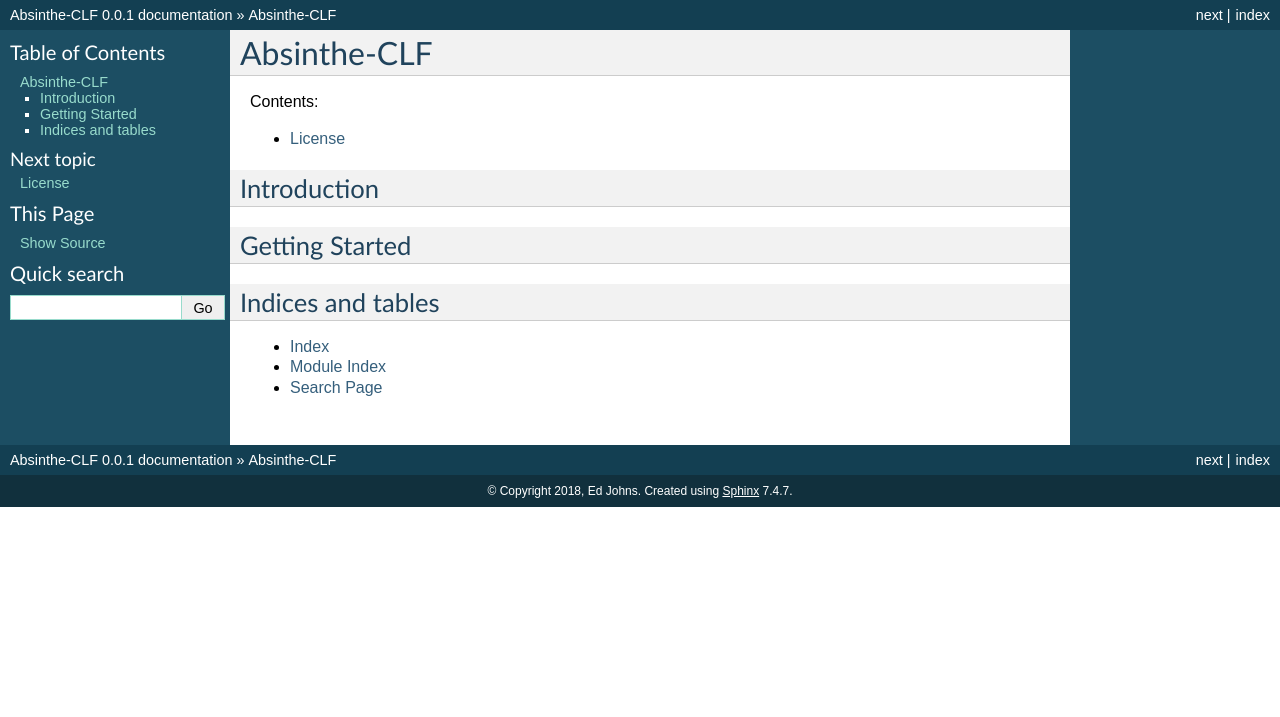
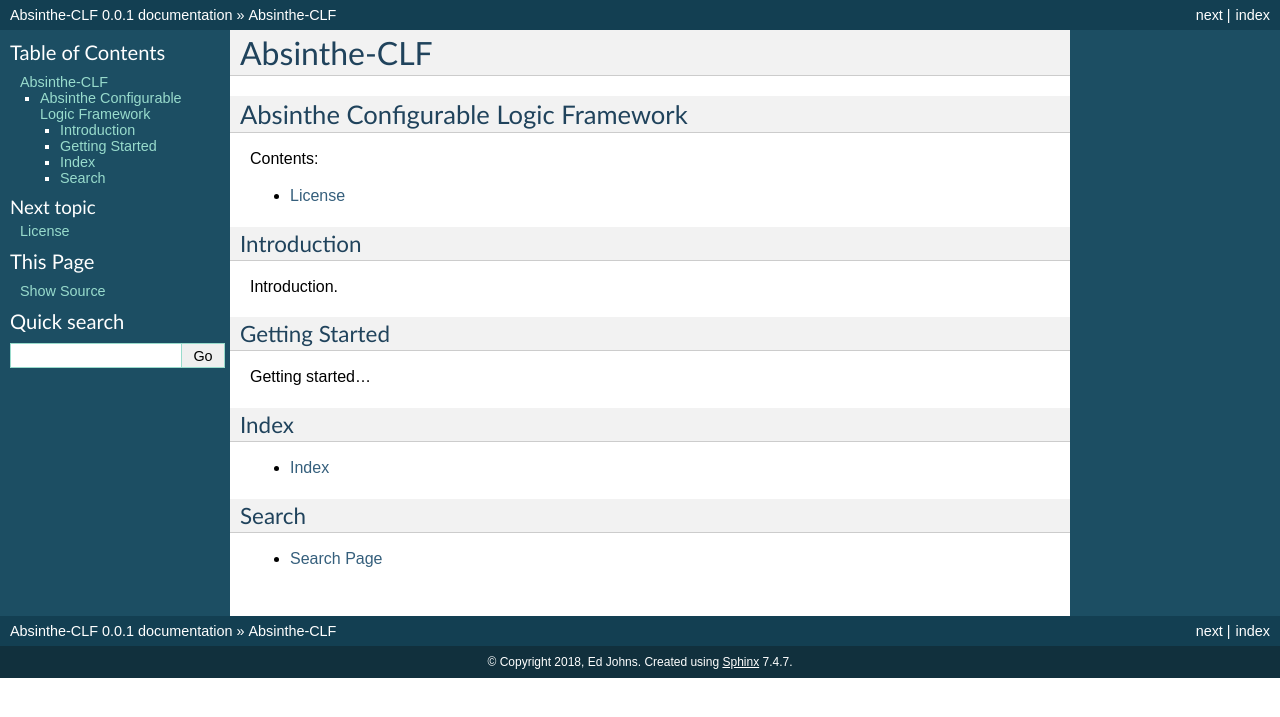
Before and after one commit to fossabot/absinthe-clf, a Sphinx documentation site: the page built from docs/index.rst, in a window 1280 px wide. Shown: the top 717 px of the page. Built offline with Sphinx 7.4.7, drawn with Linux system fonts in a browser that asks for light colours.

```diff
--- a/docs/index.rst
+++ b/docs/index.rst
@@ -1,5 +1,8 @@
 Absinthe-CLF
 ============
+
+Absinthe Configurable Logic Framework
+-------------------------------------
 
 .. toctree::
    :maxdepth: 2
@@ -11,14 +14,22 @@
 Introduction
 ************
 
+Introduction.
+
 ***************
 Getting Started
 ***************
 
-******************
-Indices and tables
-******************
+Getting started...
+
+*****
+Index
+*****
 
 * :ref:`genindex`
-* :ref:`modindex`
+
+******
+Search
+******
+
 * :ref:`search`
```
